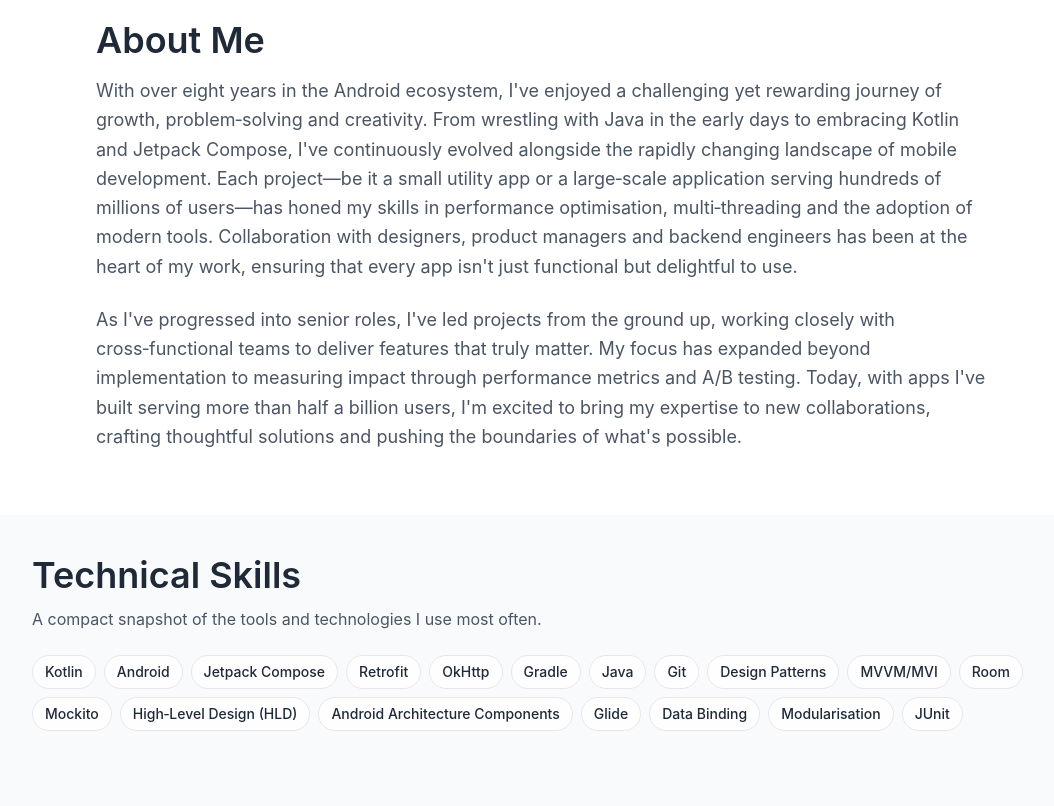
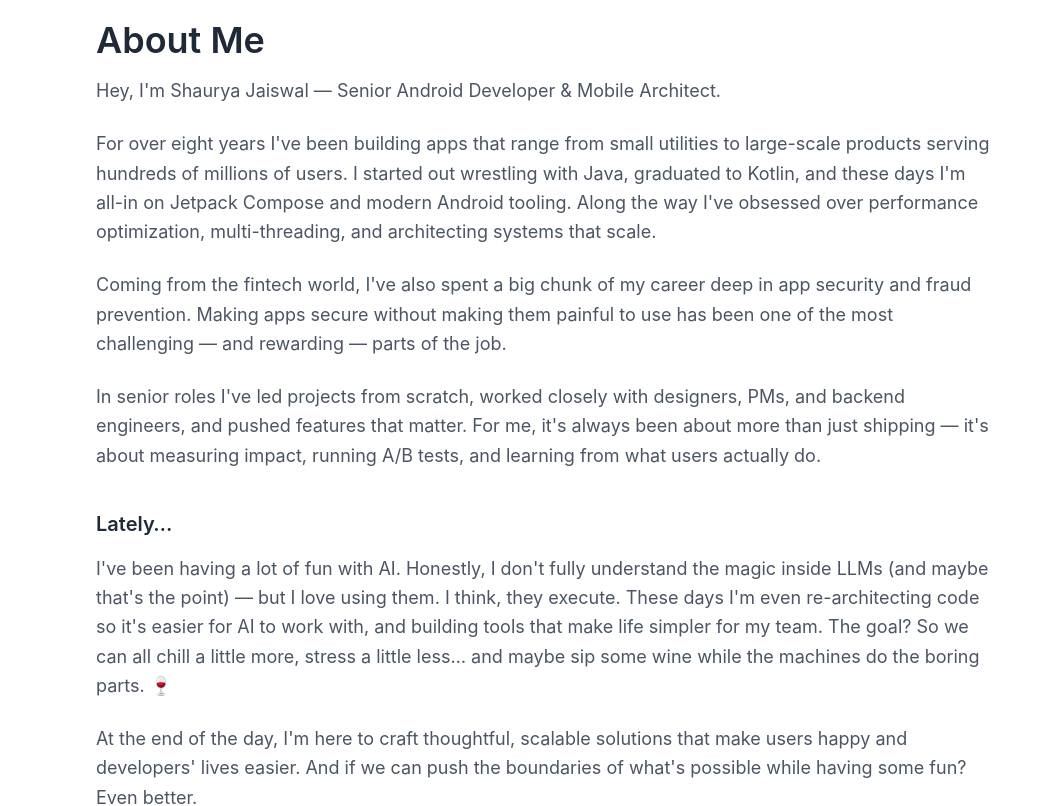
Before and after one commit to ishanshauryajaiswal/shaurya-portfolio, a Next.js app: page / in a window 1280 px wide. Shown: the part 380-1186 px from the top of the page, without its empty margins (96-1150 px from the left). Built offline with nearby package versions, Linux system fonts and the light colour scheme.

Commit message:
feat(About): update About Me section with new content and improved layout

```diff
--- a/components/About.js
+++ b/components/About.js
@@ -1,11 +1,5 @@
 import { motion } from 'framer-motion';
 
-/**
- * About section provides a brief overview of the developer's journey,
- * philosophy and values. It synthesizes the information found on the
- * original portfolio site while remaining concise. Animations bring the
- * content gently into view when scrolled into viewport.
- */
 export default function About() {
   return (
     <section id="about" className="py-16 bg-white dark:bg-[#0b1020] px-4">
@@ -19,41 +13,72 @@ export default function About() {
         >
           About Me
         </motion.h2>
+        <div className="space-y-6 text-gray-600 dark:text-gray-300">
           <motion.p
             initial={{ opacity: 0, y: 20 }}
             whileInView={{ opacity: 1, y: 0 }}
-          transition={{ duration: 0.6, delay: 0.1 }}
+            transition={{ duration: 0.5, delay: 0.1 }}
             viewport={{ once: true }}
-          className="text-lg text-gray-600 dark:text-gray-300 leading-relaxed"
+            className="text-lg leading-relaxed"
           >
-          With over eight years in the Android ecosystem, I've enjoyed a
-          challenging yet rewarding journey of growth, problem‑solving and
-          creativity. From wrestling with Java in the early days to embracing
-          Kotlin and Jetpack Compose, I've continuously evolved alongside the
-          rapidly changing landscape of mobile development. Each project—be it
-          a small utility app or a large‑scale application serving hundreds of
-          millions of users—has honed my skills in performance optimisation,
-          multi‑threading and the adoption of modern tools. Collaboration with
-          designers, product managers and backend engineers has been at the
-          heart of my work, ensuring that every app isn't just functional but
-          delightful to use.
+            Hey, I'm Shaurya Jaiswal — Senior Android Developer & Mobile Architect.
           </motion.p>
+
           <motion.p
             initial={{ opacity: 0, y: 20 }}
             whileInView={{ opacity: 1, y: 0 }}
-          transition={{ duration: 0.6, delay: 0.2 }}
+            transition={{ duration: 0.5, delay: 0.2 }}
             viewport={{ once: true }}
-          className="mt-6 text-lg text-gray-600 dark:text-gray-300 leading-relaxed"
+            className="text-lg leading-relaxed"
           >
-          As I've progressed into senior roles, I've led projects from the
-          ground up, working closely with cross‑functional teams to deliver
-          features that truly matter. My focus has expanded beyond
-          implementation to measuring impact through performance metrics and
-          A/B testing. Today, with apps I've built serving more than half a
-          billion users, I'm excited to bring my expertise to new
-          collaborations, crafting thoughtful solutions and pushing the
-          boundaries of what's possible.
+            For over eight years I've been building apps that range from small utilities to large-scale products serving hundreds of millions of users. I started out wrestling with Java, graduated to Kotlin, and these days I'm all-in on Jetpack Compose and modern Android tooling. Along the way I've obsessed over performance optimization, multi-threading, and architecting systems that scale.
           </motion.p>
+
+          <motion.p
+            initial={{ opacity: 0, y: 20 }}
+            whileInView={{ opacity: 1, y: 0 }}
+            transition={{ duration: 0.5, delay: 0.3 }}
+            viewport={{ once: true }}
+            className="text-lg leading-relaxed"
+          >
+            Coming from the fintech world, I've also spent a big chunk of my career deep in app security and fraud prevention. Making apps secure without making them painful to use has been one of the most challenging — and rewarding — parts of the job.
+          </motion.p>
+
+          <motion.p
+            initial={{ opacity: 0, y: 20 }}
+            whileInView={{ opacity: 1, y: 0 }}
+            transition={{ duration: 0.5, delay: 0.4 }}
+            viewport={{ once: true }}
+            className="text-lg leading-relaxed"
+          >
+            In senior roles I've led projects from scratch, worked closely with designers, PMs, and backend engineers, and pushed features that matter. For me, it's always been about more than just shipping — it's about measuring impact, running A/B tests, and learning from what users actually do.
+          </motion.p>
+
+          <motion.div
+            initial={{ opacity: 0, y: 20 }}
+            whileInView={{ opacity: 1, y: 0 }}
+            transition={{ duration: 0.5, delay: 0.5 }}
+            viewport={{ once: true }}
+            className="pt-4"
+          >
+            <h3 className="text-xl font-semibold text-gray-800 dark:text-white mb-4">
+              Lately…
+            </h3>
+            <p className="text-lg leading-relaxed">
+              I've been having a lot of fun with AI. Honestly, I don't fully understand the magic inside LLMs (and maybe that's the point) — but I love using them. I think, they execute. These days I'm even re-architecting code so it's easier for AI to work with, and building tools that make life simpler for my team. The goal? So we can all chill a little more, stress a little less… and maybe sip some wine while the machines do the boring parts. 🍷
+            </p>
+          </motion.div>
+
+          <motion.p
+            initial={{ opacity: 0, y: 20 }}
+            whileInView={{ opacity: 1, y: 0 }}
+            transition={{ duration: 0.5, delay: 0.6 }}
+            viewport={{ once: true }}
+            className="text-lg leading-relaxed"
+          >
+            At the end of the day, I'm here to craft thoughtful, scalable solutions that make users happy and developers' lives easier. And if we can push the boundaries of what's possible while having some fun? Even better.
+          </motion.p>
+        </div>
       </div>
     </section>
   );
```
Lines whose indentation alone changed are shown as unchanged.
